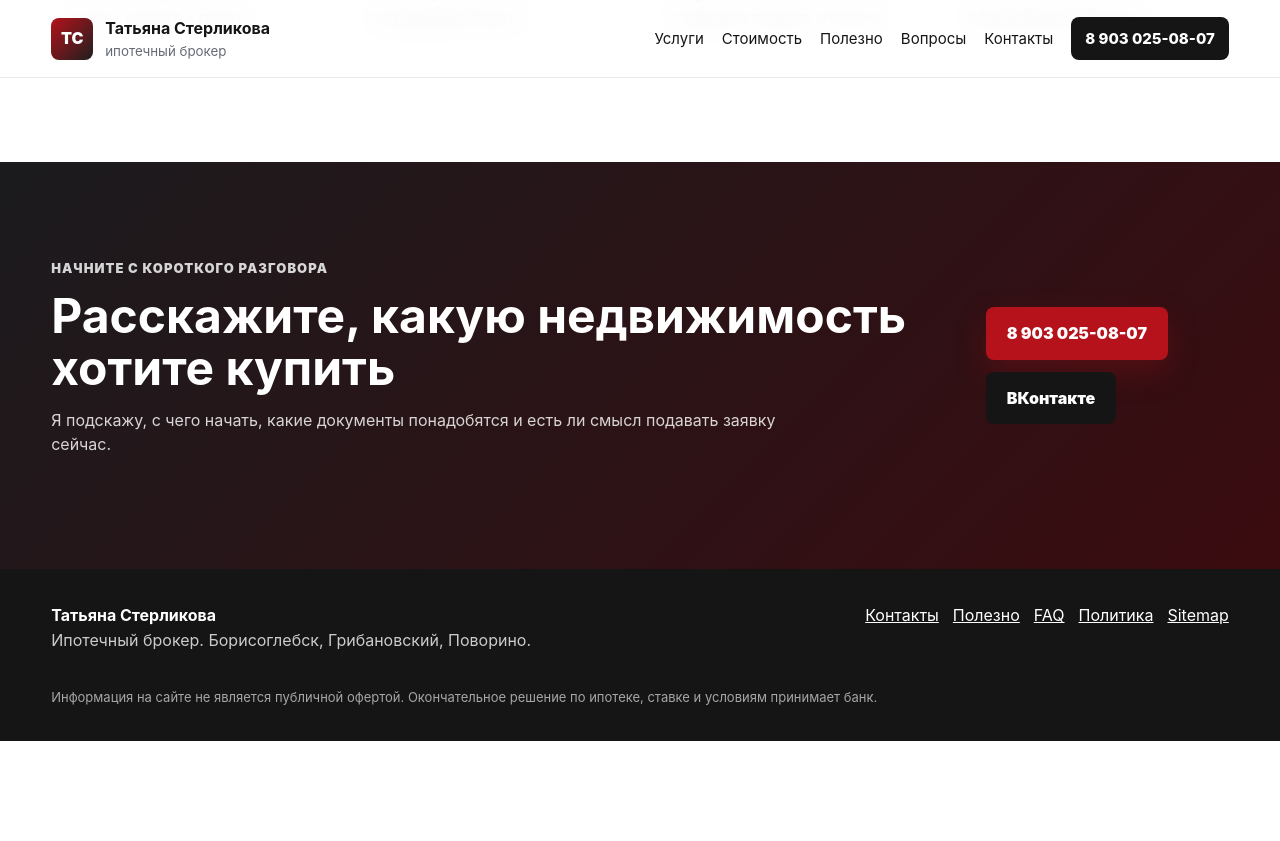
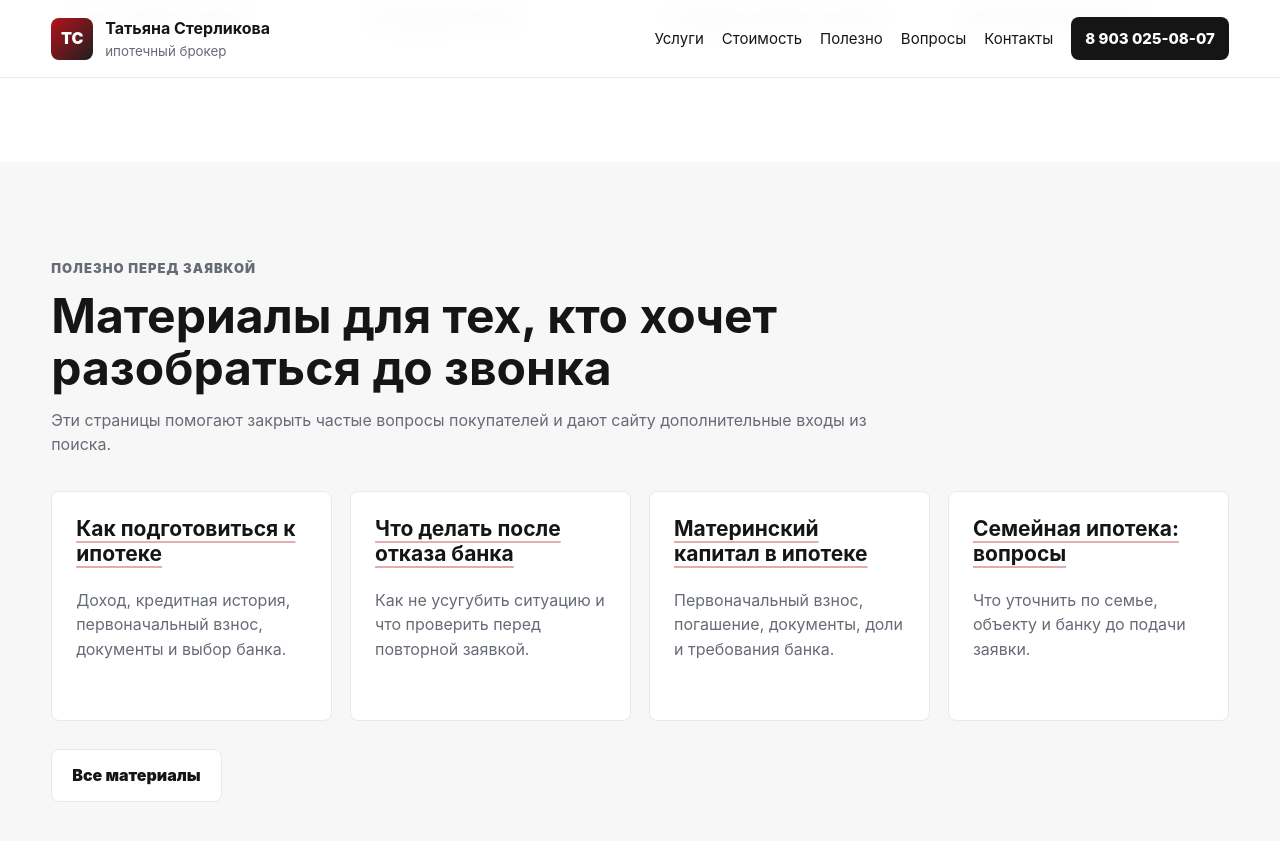
Before and after one commit to deputat36/broker, a Jekyll site: the page built from index.md, in a window 1280 px wide and 900 px high, scrolled down 3430 px. Shown: the top 841 px of the window. Built offline with Jekyll 4.4.1, drawn with Linux system fonts in a browser that asks for light colours; our own code applies the rules of GitHub Pages for plain Markdown files; before the commit the page ends 4171 px from its top, so only the background shows below that.

Commit message:
feat: promote useful articles on homepage

```diff
--- a/index.md
+++ b/index.md
@@ -26,4 +26,6 @@ schema: '{"@context":"https://schema.org","@type":"FinancialService","name":"И
 
 <section class="section"><div class="section-head"><p class="eyebrow">Как проходит работа</p><h2>Понятный маршрут от вопроса до решения банка</h2></div><ol class="steps"><li><strong>Консультация.</strong> Обсуждаем цель, доход, первоначальный взнос, объект и сроки.</li><li><strong>Анализ.</strong> Смотрим реальные шансы, риски, ограничения и подходящие банки.</li><li><strong>Заявка.</strong> Готовим данные и документы так, чтобы не создавать лишних отказов.</li><li><strong>Решение.</strong> Отслеживаем ответ банка и разбираем дальнейшие действия.</li></ol></section>
 
+<section class="section muted"><div class="section-head"><p class="eyebrow">Полезно перед заявкой</p><h2>Материалы для тех, кто хочет разобраться до звонка</h2><p>Эти страницы помогают закрыть частые вопросы покупателей и дают сайту дополнительные входы из поиска.</p></div><div class="grid cards-4"><article class="card"><h3><a href="{{ '/polezno/kak-podgotovitsya-k-ipoteke/' | relative_url }}">Как подготовиться к ипотеке</a></h3><p>Доход, кредитная история, первоначальный взнос, документы и выбор банка.</p></article><article class="card"><h3><a href="{{ '/polezno/chto-delat-posle-otkaza/' | relative_url }}">Что делать после отказа банка</a></h3><p>Как не усугубить ситуацию и что проверить перед повторной заявкой.</p></article><article class="card"><h3><a href="{{ '/polezno/matkapital-v-ipoteke/' | relative_url }}">Материнский капитал в ипотеке</a></h3><p>Первоначальный взнос, погашение, документы, доли и требования банка.</p></article><article class="card"><h3><a href="{{ '/polezno/semeynaya-ipoteka-voprosy/' | relative_url }}">Семейная ипотека: вопросы</a></h3><p>Что уточнить по семье, объекту и банку до подачи заявки.</p></article></div><div class="hero-actions"><a class="btn btn-light" href="{{ '/polezno/' | relative_url }}">Все материалы</a></div></section>
+
 <section class="section cta-section"><div><p class="eyebrow">Начните с короткого разговора</p><h2>Расскажите, какую недвижимость хотите купить</h2><p>Я подскажу, с чего начать, какие документы понадобятся и есть ли смысл подавать заявку сейчас.</p></div><div class="cta-actions"><a class="btn btn-primary" href="tel:+79030250807">8 903 025-08-07</a><a class="btn btn-secondary" href="https://vk.com/tatyanasterlikova" rel="noopener">ВКонтакте</a></div></section>
```
